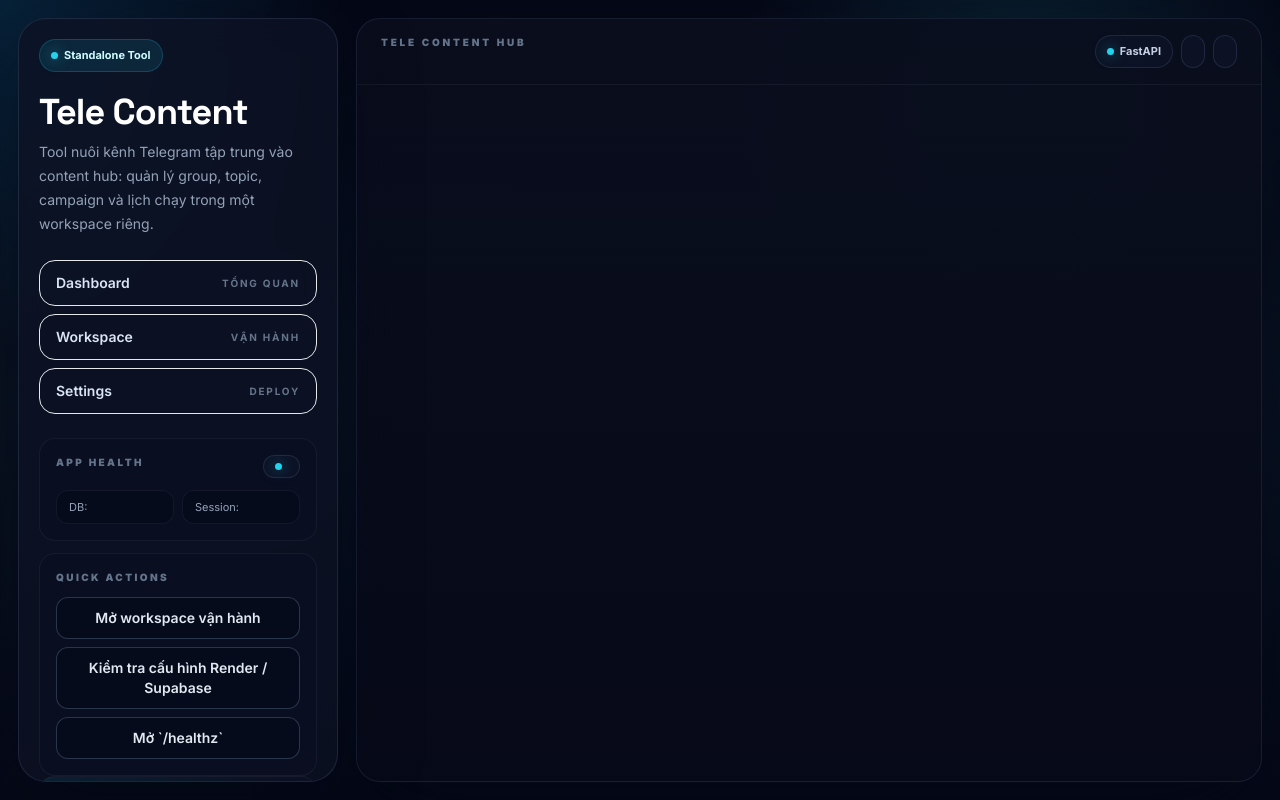
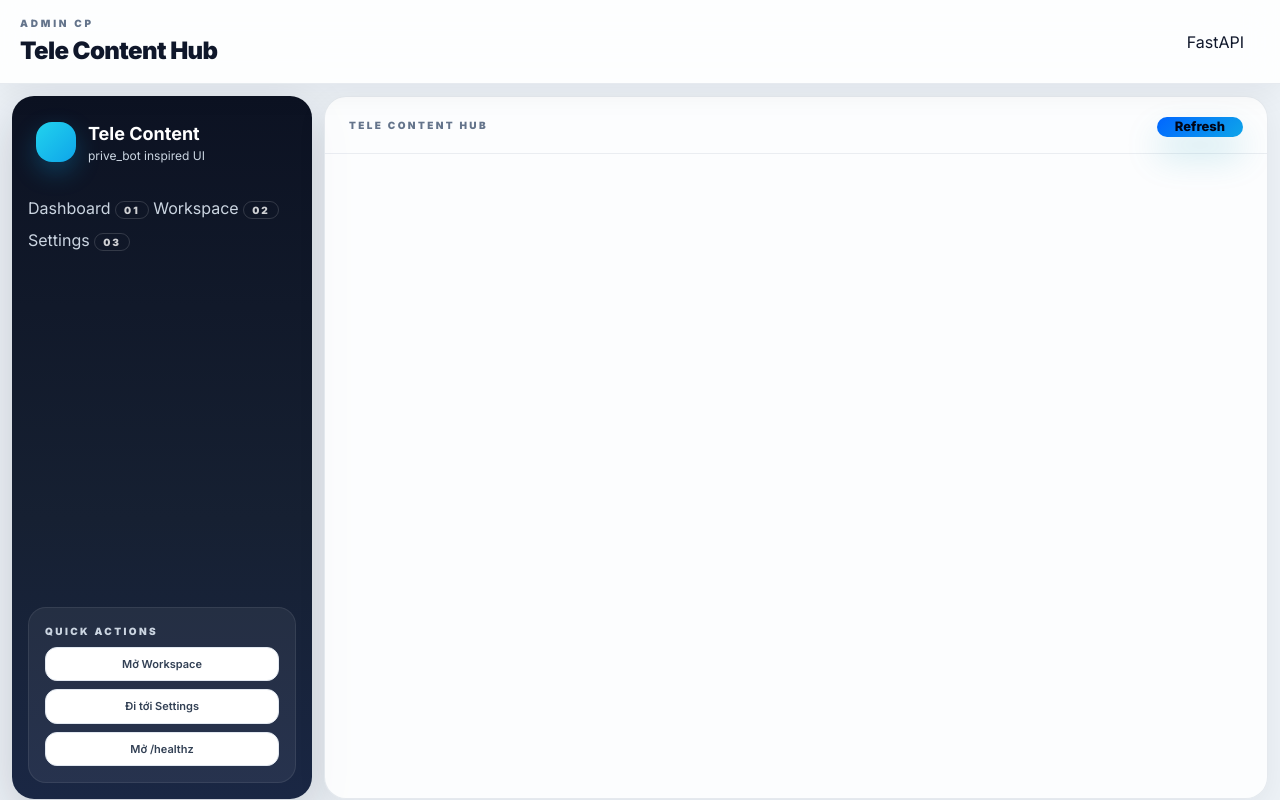
Before and after one commit to hminhnhut0501/tele_content, a FastAPI app: page / in a window 1280 px wide. Run offline with FastAPI, Linux system fonts and the light colour scheme; style sheets or scripts are compiled from the project's sources; some libraries are stand-ins or nearby versions.

Commit message:
Adopt prive_bot style shell

```diff
--- a/static/src/app.css
+++ b/static/src/app.css
@@ -4,11 +4,16 @@
 
 @layer base {
   :root {
-    color-scheme: dark;
-    --panel: rgba(13, 18, 36, 0.78);
-    --line: rgba(98, 113, 150, 0.22);
-    --accent: #22d3ee;
-    --accent-2: #0ea5e9;
+    color-scheme: light;
+    --page-bg: #edf2f7;
+    --sidebar-bg: linear-gradient(180deg, #0c1222 0%, #162032 60%, #1a2744 100%);
+    --sidebar-text: #cbd5e1;
+    --sidebar-active: linear-gradient(135deg, #0066ff 0%, #0ea5e9 100%);
+    --panel: rgba(255, 255, 255, 0.9);
+    --panel-soft: #f8fafc;
+    --line: rgba(148, 163, 184, 0.26);
+    --accent: #0ea5e9;
+    --accent-2: #0066ff;
   }
 
   * {
@@ -19,11 +24,8 @@
   body {
     margin: 0;
     min-height: 100%;
-    background:
-      radial-gradient(circle at top left, rgba(14, 165, 233, 0.16), transparent 22rem),
-      radial-gradient(circle at 80% 10%, rgba(34, 211, 238, 0.12), transparent 18rem),
-      linear-gradient(180deg, #050816 0%, #08111f 50%, #050816 100%);
-    color: #d9e4f4;
+    background: linear-gradient(180deg, #eef3f9 0%, #e7edf6 100%);
+    color: #0f172a;
     font-family: Inter, sans-serif;
   }
 
@@ -71,21 +73,107 @@
     }
   }
 
-  .shell-grid {
-    @apply grid h-full grid-cols-1 gap-3 xl:grid-cols-[320px_minmax(0,1fr)] xl:gap-[18px];
+  .app-shell {
+    @apply h-screen overflow-hidden;
+    background: var(--page-bg);
   }
 
-  .app-panel {
-    background: var(--panel);
-    border: 1px solid var(--line);
-    box-shadow: 0 24px 80px rgba(2, 8, 23, 0.34);
+  .app-bar {
+    @apply flex items-center justify-between gap-4 border-b px-5 py-4;
+    background: rgba(255, 255, 255, 0.88);
+    border-color: rgba(148, 163, 184, 0.22);
+    box-shadow: 0 8px 32px rgba(15, 23, 42, 0.06);
     backdrop-filter: blur(18px);
   }
 
-  .workspace-panel {
-    background: linear-gradient(180deg, rgba(10, 14, 29, 0.92), rgba(7, 10, 24, 0.92));
-    border: 1px solid rgba(67, 80, 115, 0.28);
-    box-shadow: 0 30px 100px rgba(2, 8, 23, 0.48);
+  .app-bar__eyebrow {
+    @apply text-[10px] font-black uppercase tracking-[0.28em] text-slate-500;
+  }
+
+  .app-bar__headline {
+    @apply mt-1 text-2xl font-black tracking-tight text-slate-900;
+  }
+
+  .app-bar__meta {
+    @apply flex flex-wrap items-center gap-2;
+  }
+
+  .app-shell__body {
+    @apply grid h-[calc(100vh-73px)] grid-cols-1 gap-3 p-3 xl:grid-cols-[300px_minmax(0,1fr)];
+  }
+
+  .sidebar {
+    @apply flex min-h-0 flex-col justify-between overflow-hidden rounded-[22px] p-4;
+    background: var(--sidebar-bg);
+    color: var(--sidebar-text);
+    box-shadow: 0 16px 48px rgba(15, 23, 42, 0.18);
+  }
+
+  .sidebar__brand {
+    @apply flex items-center gap-3 px-2 py-2;
+  }
+
+  .sidebar__badge {
+    @apply h-10 w-10 rounded-2xl;
+    background: linear-gradient(135deg, #22d3ee, #0ea5e9);
+    box-shadow: 0 10px 24px rgba(14, 165, 233, 0.28);
+  }
+
+  .sidebar__name {
+    @apply text-lg font-bold text-white;
+  }
+
+  .sidebar__sub {
+    @apply text-xs text-slate-300;
+  }
+
+  .sidebar-nav {
+    @apply mt-4 space-y-2;
+  }
+
+  .sidebar-tab {
+    @apply flex w-full items-center justify-between rounded-2xl border border-white/5 px-4 py-3 text-left text-sm font-semibold text-slate-200 transition;
+    background: rgba(255, 255, 255, 0.05);
+  }
+
+  .sidebar-tab.active {
+    background: var(--sidebar-active);
+    color: #fff;
+    box-shadow: 0 10px 28px rgba(0, 102, 255, 0.22);
+  }
+
+  .sidebar-tab__count {
+    @apply rounded-full border border-white/15 px-2 py-0.5 text-[10px] font-black tracking-[0.2em] text-white/80;
+  }
+
+  .sidebar__footer {
+    @apply pt-4;
+  }
+
+  .content-shell {
+    @apply flex min-h-0 flex-col overflow-hidden rounded-[22px] border;
+    background: rgba(255, 255, 255, 0.82);
+    border-color: rgba(148, 163, 184, 0.22);
+    box-shadow: var(--shadow-panel, 0 8px 32px rgba(15,23,42,0.06));
+  }
+
+  .content-shell__hero {
+    @apply flex flex-wrap items-end justify-between gap-4 border-b px-6 py-4;
+    border-color: rgba(148, 163, 184, 0.18);
+  }
+
+  .content-shell__body {
+    @apply min-h-0 flex-1 overflow-y-auto p-4;
+  }
+
+  .panel-soft {
+    @apply space-y-2 rounded-[18px] border p-4;
+    background: rgba(255, 255, 255, 0.06);
+    border-color: rgba(255, 255, 255, 0.08);
+  }
+
+  .panel-soft__head {
+    @apply text-[10px] font-black uppercase tracking-[0.24em] text-slate-300;
   }
 
   .tool-card {
@@ -116,9 +204,9 @@
 
   .chip {
     @apply inline-flex items-center gap-1.5 rounded-full border px-[11px] py-[7px] text-[11px] font-bold;
-    border-color: rgba(98, 113, 150, 0.22);
-    background: rgba(15, 21, 41, 0.72);
-    color: #c5d0e5;
+    border-color: rgba(148, 163, 184, 0.22);
+    background: rgba(255, 255, 255, 0.92);
+    color: #334155;
   }
 
   .dot {
@@ -127,7 +215,7 @@
   }
 
   .tool-badge {
-    @apply border-cyan-400/20 bg-cyan-400/10 text-cyan-100;
+    @apply border-sky-400/20 bg-sky-50 text-sky-700;
   }
 
   .nav-link {
@@ -148,11 +236,11 @@
   }
 
   .quick-action {
-    @apply flex w-full items-center justify-center rounded-xl border border-slate-700/80 bg-slate-950/35 px-3 py-2.5 text-sm font-semibold text-slate-200 transition hover:border-cyan-400/25 hover:text-white;
+    @apply flex w-full items-center justify-center rounded-xl border border-slate-200 bg-white px-3 py-2.5 text-sm font-semibold text-slate-700 transition hover:border-sky-300 hover:text-slate-900;
   }
 
   .metric-card {
-    @apply rounded-3xl border border-slate-800/90 bg-slate-950/35 p-5;
+    @apply rounded-3xl border border-slate-200 bg-white p-5;
   }
 
   .metric-label {
@@ -181,15 +269,19 @@
   }
 
   .panel-title {
-    @apply mt-1 text-xl font-black tracking-tight text-white;
+    @apply mt-1 text-xl font-black tracking-tight text-slate-900;
+  }
+
+  .panel-copy {
+    @apply mt-1 max-w-3xl text-sm leading-6 text-slate-500;
   }
 
   .ghost-button {
-    @apply inline-flex items-center justify-center rounded-xl border border-slate-700/80 bg-slate-950/35 px-3 py-2 text-[11px] font-semibold text-slate-200 transition hover:border-cyan-400/25 hover:text-white;
+    @apply inline-flex items-center justify-center rounded-xl border border-slate-200 bg-white px-3 py-2 text-[11px] font-semibold text-slate-700 transition hover:border-sky-300 hover:text-slate-900;
   }
 
   .status-tile {
-    @apply rounded-2xl border border-white/5 bg-slate-950/35 p-4;
+    @apply rounded-2xl border border-slate-200 bg-white p-4;
   }
 
   .status-head {
--- a/templates/index.html
+++ b/templates/index.html
@@ -1,5 +1,5 @@
 <!DOCTYPE html>
-<html lang="vi" class="dark">
+<html lang="vi">
 <head>
     <meta charset="UTF-8">
     <meta name="viewport" content="width=device-width, initial-scale=1.0">
@@ -20,96 +20,69 @@
     <script defer src="{{ request.url_for('static', path='vendor/alpine.min.js') }}"></script>
 </head>
 <body x-data="appShell()" x-init="init()">
-    <div class="shell">
-        <div class="shell-grid">
-            <aside class="app-panel rounded-[28px] px-5 py-5 overflow-hidden">
-                <div class="flex h-full flex-col">
-                    <div>
-                        <div class="chip tool-badge">
-                            <span class="dot"></span>
-                            Standalone Tool
-                        </div>
-                        <div class="mt-5">
-                            <div class="font-display text-4xl font-bold tracking-tight text-white">Tele Content</div>
-                            <div class="mt-2 max-w-[22rem] text-sm leading-6 text-slate-400">
-                                Tool nuôi kênh Telegram tập trung vào content hub: quản lý group, topic, campaign và lịch chạy trong một workspace riêng.
-                            </div>
+    <div class="app-shell">
+        <header class="app-bar">
+            <div class="app-bar__title">
+                <div class="app-bar__eyebrow">Admin CP</div>
+                <div class="app-bar__headline">Tele Content Hub</div>
+            </div>
+            <div class="app-bar__meta">
+                <span class="admin-chip">FastAPI</span>
+                <span class="admin-chip" :class="appStatus.database_url_set ? 'admin-chip--ok' : ''" x-text="appStatus.database_url_set ? 'Supabase Ready' : 'SQLite Mode'"></span>
+                <span class="admin-chip" :class="appStatus.string_session ? 'admin-chip--ok' : 'admin-chip--warn'" x-text="appStatus.string_session ? 'TG Session Ready' : 'TG Session Missing'"></span>
+            </div>
+        </header>
+
+        <div class="app-shell__body">
+            <aside class="sidebar">
+                <div>
+                    <div class="sidebar__brand">
+                        <div class="sidebar__badge"></div>
+                        <div>
+                            <div class="sidebar__name">Tele Content</div>
+                            <div class="sidebar__sub">prive_bot inspired UI</div>
                         </div>
                     </div>
 
-                    <nav class="mt-6 space-y-2">
-                        <button @click="go('dashboard')" :class="activeView === 'dashboard' ? 'nav-link-active' : 'nav-link-idle'" class="nav-link">
+                    <nav class="sidebar-nav">
+                        <button @click="go('dashboard')" :class="activeView === 'dashboard' ? 'sidebar-tab active' : 'sidebar-tab'">
                             <span>Dashboard</span>
-                            <span class="nav-hint">Tổng quan</span>
+                            <span class="sidebar-tab__count">01</span>
                         </button>
-                        <button @click="go('workspace')" :class="activeView === 'workspace' ? 'nav-link-active' : 'nav-link-idle'" class="nav-link">
+                        <button @click="go('workspace')" :class="activeView === 'workspace' ? 'sidebar-tab active' : 'sidebar-tab'">
                             <span>Workspace</span>
-                            <span class="nav-hint">Vận hành</span>
+                            <span class="sidebar-tab__count">02</span>
                         </button>
-                        <button @click="go('settings')" :class="activeView === 'settings' ? 'nav-link-active' : 'nav-link-idle'" class="nav-link">
+                        <button @click="go('settings')" :class="activeView === 'settings' ? 'sidebar-tab active' : 'sidebar-tab'">
                             <span>Settings</span>
-                            <span class="nav-hint">Deploy</span>
+                            <span class="sidebar-tab__count">03</span>
                         </button>
                     </nav>
+                </div>
 
-                    <div class="mt-6 space-y-3">
-                        <div class="rounded-2xl border border-white/5 bg-ink-925/80 p-4">
-                            <div class="flex items-center justify-between gap-3">
-                                <div>
-                                    <div class="text-[10px] font-black uppercase tracking-[0.24em] text-slate-500">App health</div>
-                                    <div class="mt-2 text-sm font-semibold text-white" x-text="appStatus.ok ? 'Sẵn sàng' : 'Cần kiểm tra'"></div>
-                                </div>
-                                <span class="chip" :class="appStatus.ok ? 'border-emerald-500/25 bg-emerald-500/10 text-emerald-300' : 'border-rose-500/25 bg-rose-500/10 text-rose-300'">
-                                    <span class="dot" :class="appStatus.ok ? 'bg-emerald-400 shadow-[0_0_14px_rgba(52,211,153,0.65)]' : 'bg-rose-400 shadow-[0_0_14px_rgba(251,113,133,0.65)]'"></span>
-                                    <span x-text="appStatus.ok ? 'OK' : 'Issue'"></span>
-                                </span>
-                            </div>
-                            <div class="mt-3 grid grid-cols-2 gap-2 text-[11px] text-slate-400">
-                                <div class="rounded-xl border border-white/5 bg-slate-950/35 px-3 py-2">
-                                    DB: <span class="font-semibold text-cyan-300" x-text="(appStatus.db_mode || 'sqlite').toUpperCase()"></span>
-                                </div>
-                                <div class="rounded-xl border border-white/5 bg-slate-950/35 px-3 py-2">
-                                    Session: <span class="font-semibold" :class="appStatus.string_session ? 'text-emerald-300' : 'text-amber-300'" x-text="appStatus.string_session ? 'READY' : 'MISSING'"></span>
-                                </div>
-                            </div>
-                        </div>
-
-                        <div class="rounded-2xl border border-white/5 bg-ink-925/80 p-4">
-                            <div class="text-[10px] font-black uppercase tracking-[0.24em] text-slate-500">Quick actions</div>
-                            <div class="mt-3 space-y-2">
-                                <button @click="go('workspace')" class="quick-action">Mở workspace vận hành</button>
-                                <button @click="go('settings')" class="quick-action">Kiểm tra cấu hình Render / Supabase</button>
-                                <a href="/healthz" target="_blank" class="quick-action block text-center">Mở `/healthz`</a>
-                            </div>
-                        </div>
-                    </div>
-
-                    <div class="mt-auto rounded-2xl border border-white/5 bg-gradient-to-br from-cyan-500/10 via-ink-925/80 to-ink-925/80 p-4">
-                        <div class="text-[10px] font-black uppercase tracking-[0.24em] text-slate-500">Product direction</div>
-                        <div class="mt-3 text-sm leading-6 text-slate-300">
-                            Bản này đã được chuẩn hoá theo hướng app độc lập: có shell riêng, asset local, health/status riêng và sẵn đường nâng cấp sang Supabase + TG string session.
-                        </div>
+                <div class="sidebar__footer">
+                    <div class="panel-soft">
+                        <div class="panel-soft__head">Quick Actions</div>
+                        <button @click="go('workspace')" class="ghost-button w-full">Mở Workspace</button>
+                        <button @click="go('settings')" class="ghost-button w-full">Đi tới Settings</button>
+                        <a href="/healthz" target="_blank" class="ghost-button w-full block text-center">Mở /healthz</a>
                     </div>
                 </div>
             </aside>
 
-            <main class="workspace-panel tool-card flex min-h-0 flex-col overflow-hidden">
-                <header class="border-b border-white/5 px-6 py-4">
-                    <div class="flex flex-wrap items-start justify-between gap-4">
-                        <div>
-                            <div class="text-[10px] font-black uppercase tracking-[0.28em] text-slate-500">Tele Content Hub</div>
-                            <div class="mt-2 text-2xl font-black tracking-tight text-white" x-text="viewMeta[activeView]?.title || 'Content Hub Workspace'"></div>
-                            <div class="mt-1 text-sm text-slate-400" x-text="viewMeta[activeView]?.description || ''"></div>
-                        </div>
-                        <div class="flex flex-wrap gap-2">
-                            <span class="chip"><span class="dot"></span>FastAPI</span>
-                            <span class="chip" :class="appStatus.database_url_set ? 'text-emerald-300 border-emerald-500/25 bg-emerald-500/10' : ''" x-text="appStatus.database_url_set ? 'Supabase Ready' : 'SQLite Mode'"></span>
-                            <span class="chip" :class="appStatus.string_session ? 'text-emerald-300 border-emerald-500/25 bg-emerald-500/10' : 'text-amber-300 border-amber-500/25 bg-amber-500/10'" x-text="appStatus.string_session ? 'TG Session Ready' : 'TG Session Missing'"></span>
-                        </div>
+            <main class="content-shell">
+                <section class="content-shell__hero">
+                    <div>
+                        <div class="panel-kicker">Tele Content Hub</div>
+                        <div class="panel-title" x-text="viewMeta[activeView]?.title || 'Content Hub Workspace'"></div>
+                        <div class="panel-copy" x-text="viewMeta[activeView]?.description || ''"></div>
                     </div>
-                </header>
+                    <div class="hero-actions">
+                        <button @click="refreshStatus()" class="btn-primary">Refresh</button>
+                    </div>
+                </section>
 
-                <section class="min-h-0 flex-1 overflow-hidden p-4 sm:p-5">
+                <section class="content-shell__body">
                     {% include 'dashboard.html' %}
                     {% include 'tab_content_hub.html' %}
                     {% include 'settings.html' %}
```
Also changed, not shown: other parts of static/src/app.css (+16 -16 lines).
